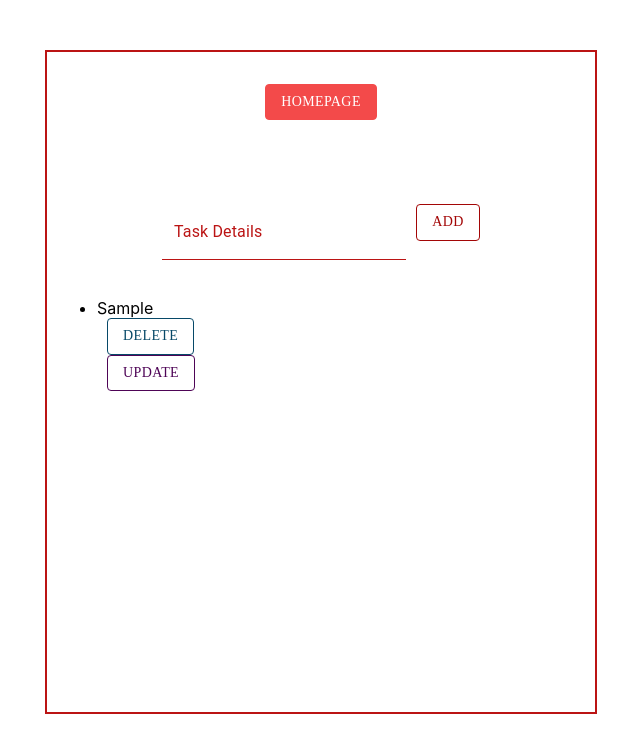
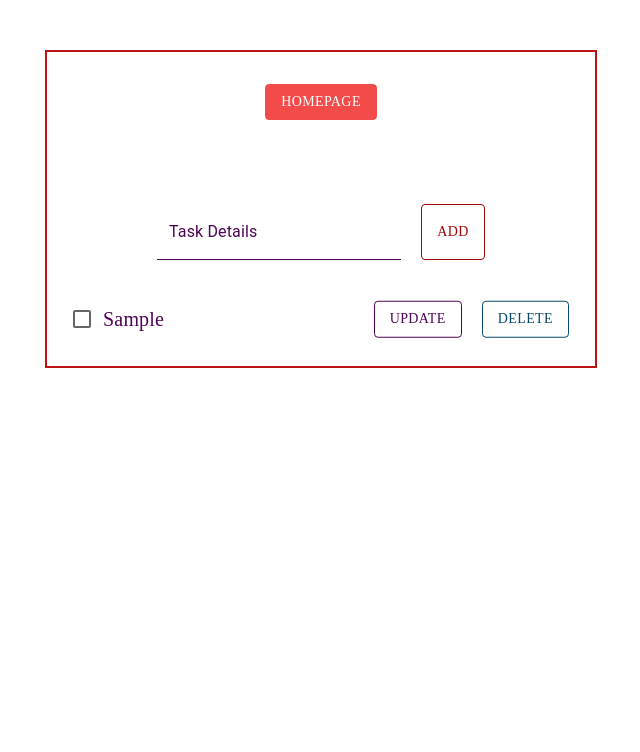
Before and after one commit to AnqurEnayet/React_CRUD_App_1, a React (Create React App) app: page /list in a window 1280 px wide. Both pictures are taken after typing "Sample" into the empty fields and a click on the button "ADD". Shown: the top 752 px of the page, without its empty margins (319-959 px from the left). Built offline with nearby package versions, Linux system fonts and the light colour scheme.

Commit message:
Basic Styling Done With MaterialUI

```diff
--- a/src/App.js
+++ b/src/App.js
@@ -9,7 +9,7 @@ import HomePage from './CRUD/HomePage';
 function App() {
   return (
     <Container maxWidth='sm' sx={{padding: '50px'}}>
-      <Box sx={{ padding: '10px', bgcolor: 'white', height: '80vh', border: '2px solid #BB1414'}}>
+      <Box sx={{ padding: '10px', bgcolor: 'white', height: '100%', border: '2px solid #BB1414'}}>
             <Router>
               <Routes>
                 <Route exact path="/" Component={HomePage}/>
--- a/src/CRUD/Controller.js
+++ b/src/CRUD/Controller.js
@@ -2,7 +2,7 @@ import React, { useState } from 'react'
 import Remove from './Remove'
 import Update from './Update'
 import { Link, Typography, CssBaseline, Container, Box, Button, TextField } from '@mui/material';
-import { List, ListItem, ListItemText, ListItemSecondaryAction, IconButton } from '@mui/material';
+import { List, ListItem, ListItemText, ListItemSecondaryAction, IconButton, Checkbox } from '@mui/material';
 
 
 const Controller = () => {
@@ -100,6 +100,7 @@ const Controller = () => {
       >
         <div>
           <form onSubmit={handleSubmit}>
+          <Box sx={{ display: 'flex', gap: '10px' }}>
             <TextField
               type='text'
               value={inputText}
@@ -111,22 +112,22 @@ const Controller = () => {
                   backgroundColor: 'white',
                 },
                 '& .MuiFormLabel-root': {
-                  color: '#BB1414',
+                  color: '#4E0456',
                 },
                 '& .MuiFilledInput-underline:before': {
-                  borderBottomColor: '#BB1414',
+                  borderBottomColor: '#4E0456',
                 },
                 '& .MuiFilledInput-underline:after': {
-                  borderBottomColor: '#BB1414',
+                  borderBottomColor: '#4E0456',
                 },
                 '& .MuiFilledInput-root.Mui-focused': {
                   backgroundColor: 'white',
                   '& .MuiFilledInput-underline:after': {
-                    borderBottomColor: '#BB1414',
+                    borderBottomColor: '#4E0456',
                   },
                 },
                 '& .MuiFormLabel-root.Mui-focused': {
-                  color: '#BB1414',
+                  color: '#4E0456',
                 },
               }}
             />
@@ -147,29 +148,27 @@ const Controller = () => {
             >
               Add
             </Button>
+            </Box>
           </form>
         </div>
       </Box>
       <div>
-        <ul>
+        <List>
           {items.map((item, index) => (
-            <li
-              key={index}
-            >
+            <ListItem key={index}>
               {editIndex === index ? (
-                <div>
-                  <form onSubmit={() => handleSave(index, inputValue)}>
+                <form onSubmit={() => handleSave(index, inputValue)} style={{ display: 'flex', alignItems: 'center', width: '100%' }}>
                   <TextField
-                      type='text'
+                    type="text"
                     value={inputValue}
                     onChange={handleUpdateInput}
-                      variant='filled'
-                      label='Update Details'
+                    variant="filled"
+                    label="Update Details"
                     sx={{
                       '& .MuiFilledInput-root': {
                         backgroundColor: 'white',
                       },
-                        '& .MuiFormLabel-root': {
+                      '& .MuiInputLabel-root': {
                         color: '#BB1414',
                       },
                       '& .MuiFilledInput-underline:before': {
@@ -184,15 +183,14 @@ const Controller = () => {
                           borderBottomColor: '#BB1414',
                         },
                       },
-                        '& .MuiFormLabel-root.Mui-focused': {
+                      '& .MuiInputLabel-root.Mui-focused': {
                         color: '#BB1414',
                       },
                     }}
-
                   />
                   <Button
                     type="submit"
-                      variant='outlined'
+                    variant="outlined"
                     sx={{
                       borderColor: '#A30606',
                       fontFamily: 'Times New Roman',
@@ -201,27 +199,43 @@ const Controller = () => {
                       '&:hover': {
                         backgroundColor: '#A30606',
                         borderColor: '#A30606',
-                          color: 'white'
-                        }
+                        color: 'white',
+                      },
                     }}
                   >
                     Save
                   </Button>
                 </form>
-
-                </div>
               ) : (
-                <div>
+                <>
+                  <Checkbox
+                    edge="start"
+                  // Add any other checkbox properties you need
+                  />
+                  <ListItemText
+                    primary={
+                      <Typography
+                        sx={{
+                          color: '#4E0456',
+                          fontFamily: 'Times New Roman',
+                          fontSize: '20px', // Adjust the font size as needed
+                        }}
+                      >
                         {item}
+                      </Typography>
+                    }
+                  />
+                  <ListItemSecondaryAction>
+                    <Box sx={{ display: 'flex', gap: '10px' }}>
+                      <Update onUpdate={() => handleUpdate(index, item)} />
                       <Remove onDelete={() => handleDelete(index)} />
-                  <Update onUpdate={() => handleUpdate(index, item)} />
-                </div>
-
+                    </Box>
+                  </ListItemSecondaryAction>
+                </>
               )}
-            </li>
-
+            </ListItem>
           ))}
-        </ul>
+        </List>
       </div>
     </div>
   )
```
Lines whose indentation alone changed are shown as unchanged.
